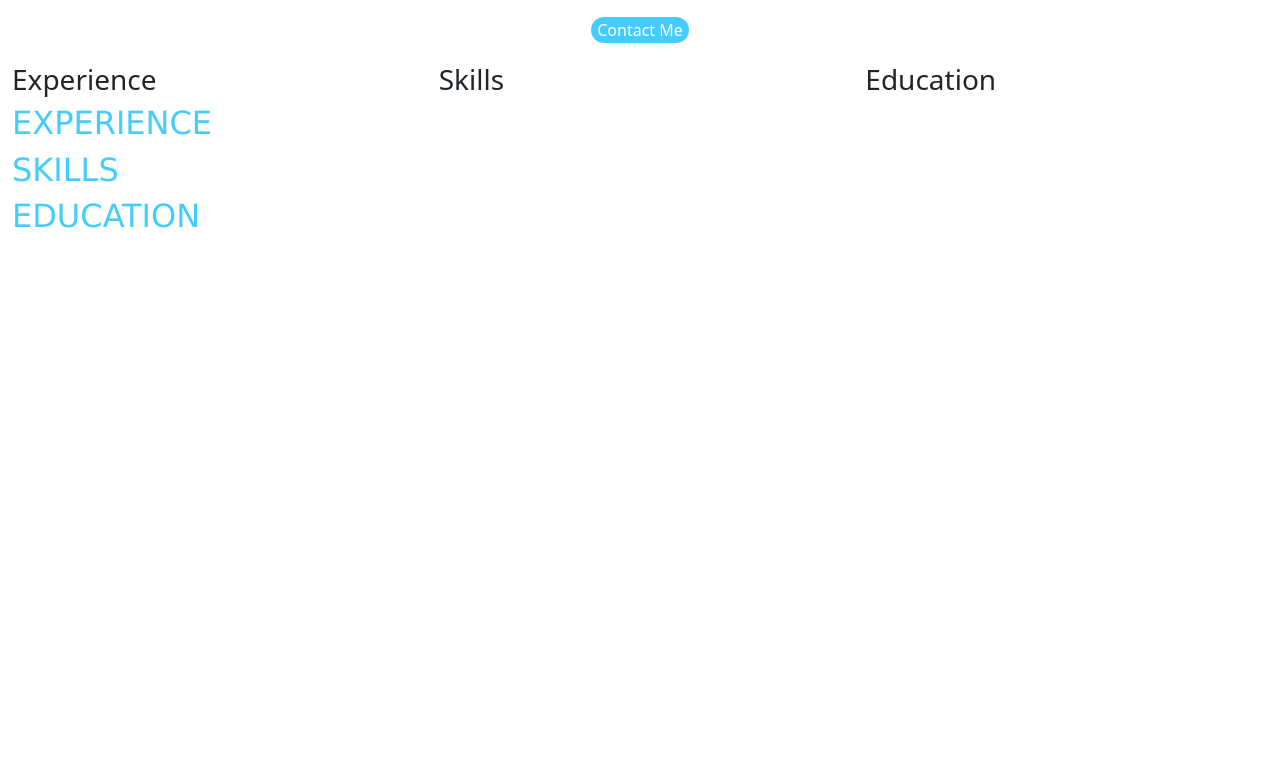
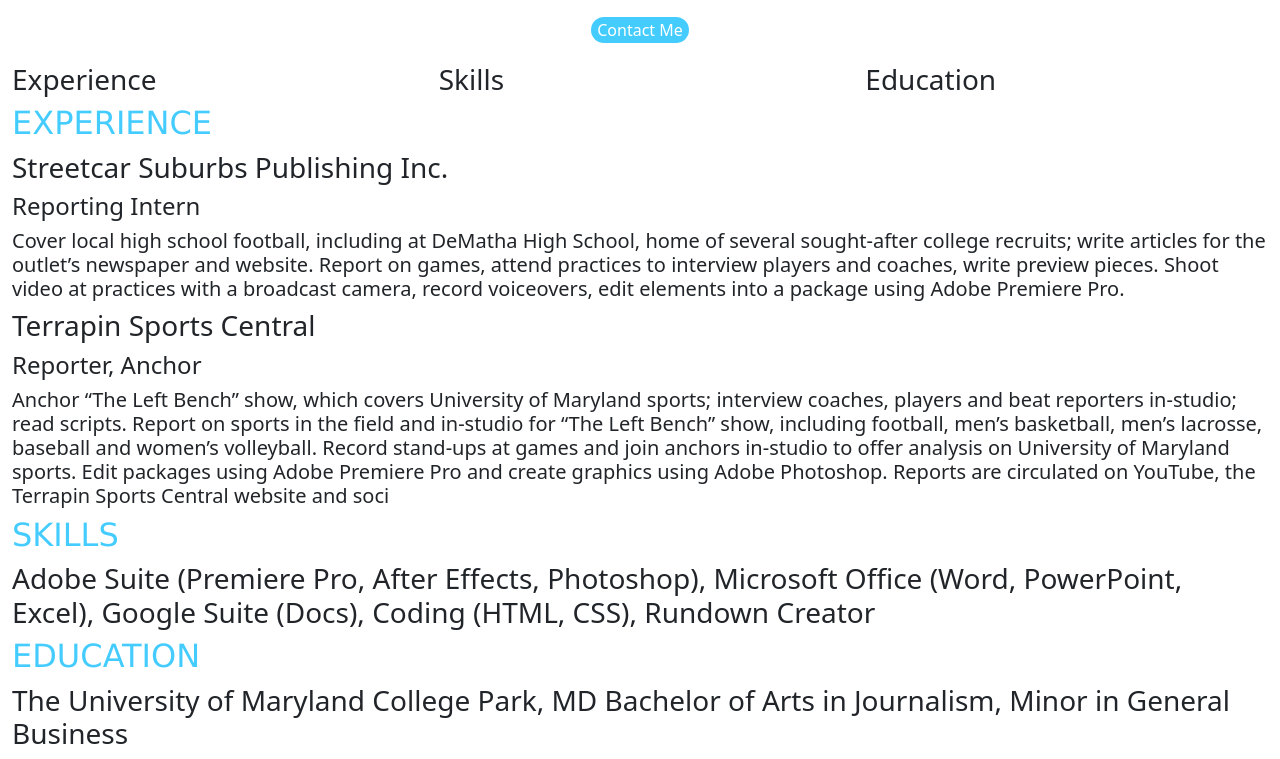
Before and after one commit to wschnell7/Wesley-Schnell-J352, a plain HTML site: page online-portfolio/mockup/index.html in a window 1280 px wide. Shown: the part 446-1205 px from the top of the page. Before the commit the page ends 800 px from the top, so only its background shows below. Drawn offline with nearby package versions, Linux system fonts and the light colour scheme.

Commit message:
portfolio

```diff
--- a/online-portfolio/mockup/index.html
+++ b/online-portfolio/mockup/index.html
@@ -47,20 +47,42 @@
             <div class="row">
                 <div class="col">
                     <h2>Experience</h2>
+                    <h3>Streetcar Suburbs Publishing Inc.</h3>
+                    <h4>Reporting Intern</h4>
+                    <h5>
+                        Cover local high school football, including at DeMatha High School, home of several sought-after
+                        college recruits; write articles for the outlet’s newspaper and website. Report on games, attend
+                        practices to interview players and coaches, write preview pieces. Shoot video at practices with
+                        a broadcast camera, record voiceovers, edit elements into a package using Adobe Premiere Pro.
+                    </h5>
+                    <h3>Terrapin Sports Central</h3>
+                    <h4>Reporter, Anchor</h4>
+                    <h5>
+                        Anchor “The Left Bench” show, which covers University of Maryland sports; interview coaches,
+                        players and beat reporters in-studio; read scripts. Report on sports in the field and in-studio
+                        for “The Left Bench” show, including football, men’s basketball, men’s lacrosse, baseball and
+                        women’s volleyball. Record stand-ups at games and join anchors in-studio to offer analysis on
+                        University of Maryland sports. Edit packages using Adobe Premiere Pro and create graphics using
+                        Adobe Photoshop. Reports are circulated on YouTube, the Terrapin Sports Central website and soci
+                    </h5>
                 </div>
             </div>
         </div>
-         <div class="container-fluid">
+        <div class="container-fluid">
             <div class="row">
                 <div class="col">
                     <h2>Skills</h2>
+                    <h3>Adobe Suite (Premiere Pro, After Effects, Photoshop), Microsoft Office (Word, PowerPoint,
+Excel), Google Suite (Docs), Coding (HTML, CSS), Rundown Creator </h3>
                 </div>
             </div>
         </div>
-         <div class="container-fluid">
+        <div class="container-fluid">
             <div class="row">
                 <div class="col">
                     <h2>Education</h2>
+                    <h3>The University of Maryland College Park, MD
+Bachelor of Arts in Journalism, Minor in General Business</h3>
                 </div>
             </div>
         </div>
--- a/online-portfolio/mockup/style.css
+++ b/online-portfolio/mockup/style.css
@@ -30,6 +30,6 @@
     button:hover {
         background-color: #7494ea;
     }
+
 }
-
 @media
```
